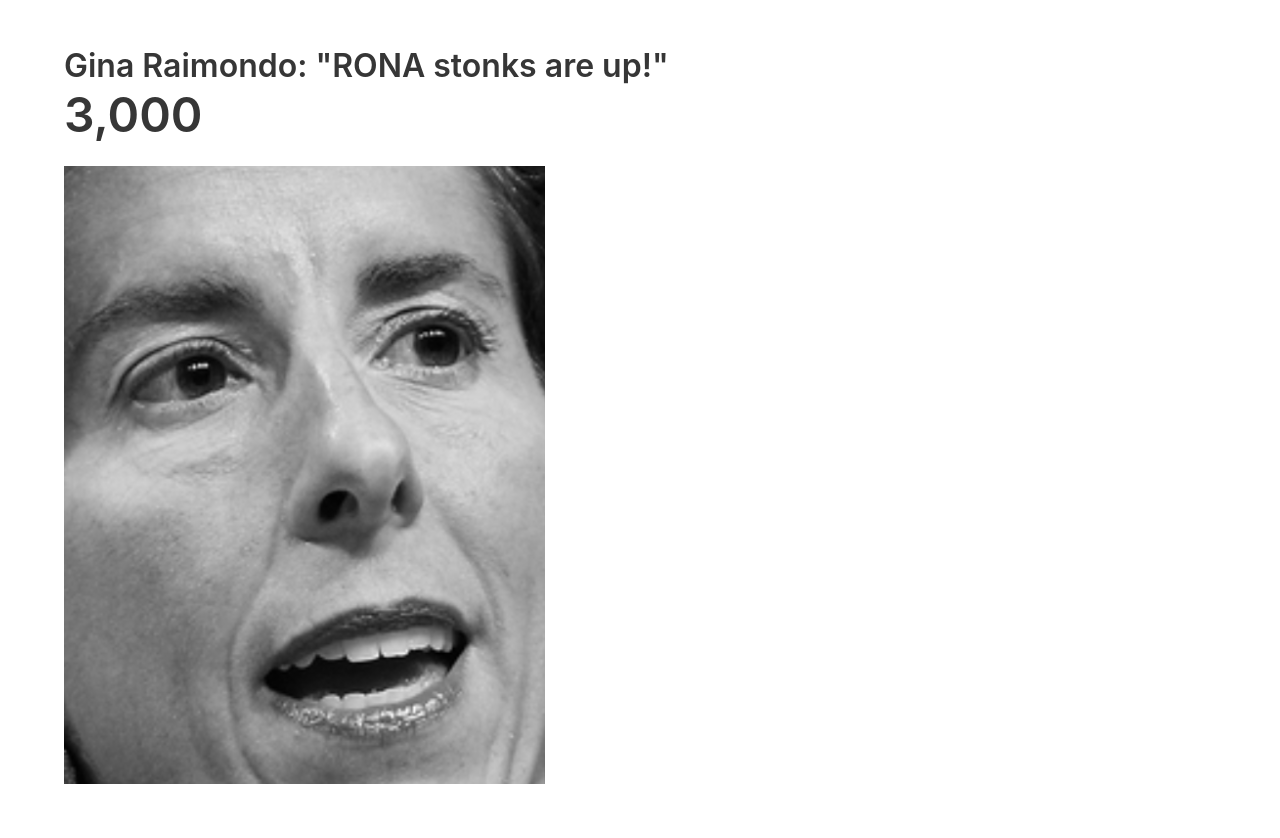
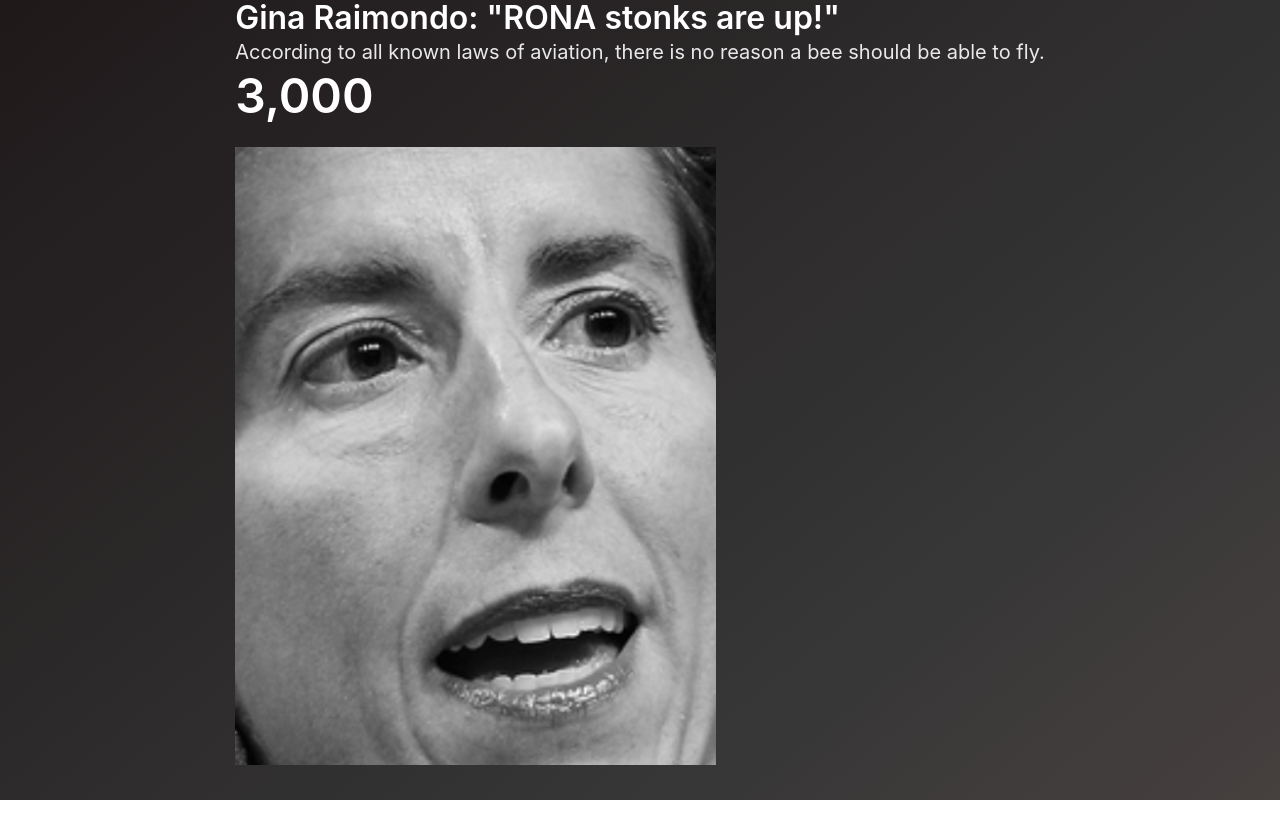
Before and after one commit to akc8012/gina-rona-app, a Preact app: page / in a window 1280 px wide. After the commit the page ends 800 px from the top, so only its background shows below. Built offline with nearby package versions, Linux system fonts and the light colour scheme.

Commit message:
Add ANOTHER gina face!

```diff
--- a/src/main.tsx
+++ b/src/main.tsx
@@ -6,13 +6,13 @@ import 'bulma/css/bulma.css'
 
 function App() {
 	return (
-		<section class='section'>
+		<section class='hero is-dark is-bold is-fullheight'>
 			<div class='container'>
 				<h1 class='title'>
 					Gina Raimondo: "RONA stonks are up!"
 				</h1>
 				<p class='subtitle'>
-
+					According to all known laws of aviation, there is no reason a bee should be able to fly.
 				</p>
 				<h1 class='title is-1'>3,000</h1>
 				<img src={gina} />
```
Also changed, not shown: src/assets/three.png (added).
